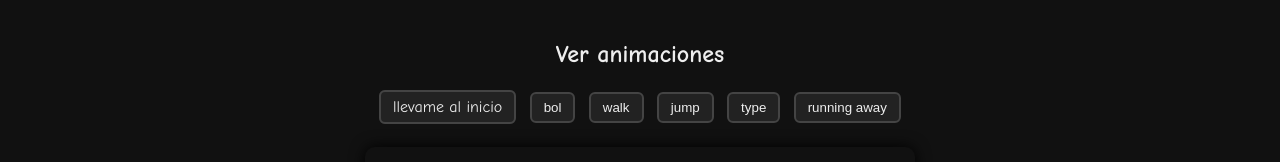
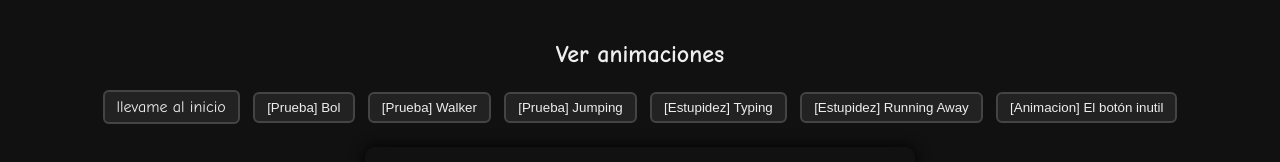
Before and after one commit to Santi99999/flashanims, a plain HTML site: page anims/index.html in a window 1280 px wide. Drawn offline with Linux system fonts and the light colour scheme.

Commit message:
Update index.html

```diff
--- a/anims/index.html
+++ b/anims/index.html
@@ -10,11 +10,12 @@
 <h2>Ver animaciones</h2>
 <a href="../index.html">llevame al inicio</a>
 
-<button onclick="cargar('bol.swf')">bol</button>
-<button onclick="cargar('walk.swf')">walk</button>
-<button onclick="cargar('jump.swf')">jump</button>
-<button onclick="cargar('type.swf')">type</button>
-<button onclick="cargar('runningaway.swf')">running away</button>
+<button onclick="cargar('bol.swf')">[Prueba] Bol</button>
+<button onclick="cargar('walk.swf')">[Prueba] Walker</button>
+<button onclick="cargar('jump.swf')">[Prueba] Jumping</button>
+<button onclick="cargar('type.swf')">[Estupidez] Typing</button>
+<button onclick="cargar('runningaway.swf')">[Estupidez] Running Away</button>
+<button onclick="cargar('theuselessbutton.swf')">[Animacion] El botón inutil</button>
 
 <div id="player"></div>
 
```
